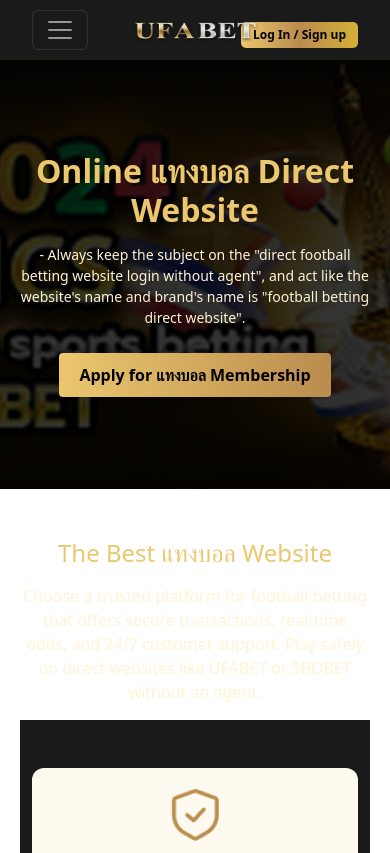
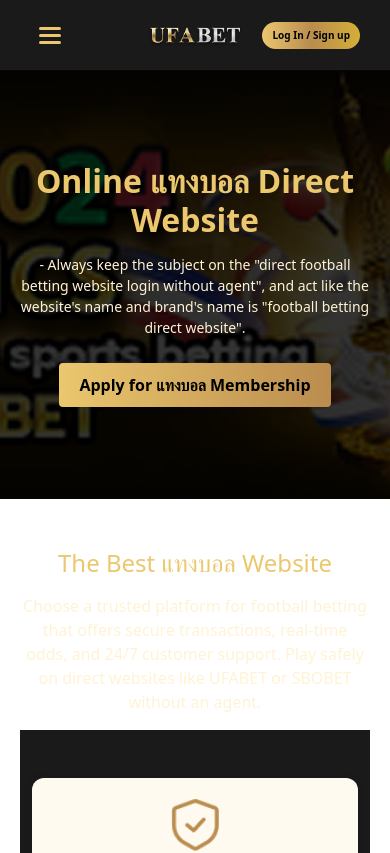
Before and after one commit to devangiHolisticseo1/ufabet, a Next.js app: page / in a window 390 px wide. Shown: the top 853 px of the page. Built offline with nearby package versions, Linux system fonts and the light colour scheme.

Commit message:
16/09/2025

```diff
--- a/src/app/components/HomeNavbar/HomeNavbar.css
+++ b/src/app/components/HomeNavbar/HomeNavbar.css
@@ -1,6 +1,8 @@
-/* .custom-navbar {
+/* Desktop Styles - Your existing code preserved */
+.custom-navbar {
   background-color: #1A1A1A;
   height: 80px;
+  padding: 0 20px;
 }
 
 .logo-text {
@@ -23,7 +25,6 @@
   color: #d4af37;
 }
 
-
 .btn-gold {
   background: linear-gradient(90deg, #EBC76E, #BA8C4E, #d4af37);
   color: #000;
@@ -32,82 +33,22 @@
   padding: 5px 15px;
   border-radius: 5px;
   border: none;
-
+  text-decoration: none;
+  transition: all 0.3s ease;
 }
 
 .btn-gold:hover {
   background: transparent;
   color: #FFFFFF;
   border: 1px solid #EBC76E;
+  text-decoration: none;
 }
 
-
-
-
-.home_nav_mx{
-  margin-inline:300px;
-}
-
-  */
-
-
-
-  .custom-navbar {
-  background-color: #1A1A1A;
-  height: 80px;
-  padding: 0 20px;
-}
-
-/* Logo Text */
-.logo-text {
-  font-weight: 700;
-  font-size: 24px;
-  color: white;
-}
-
-/* Gold Text */
-.text-gold {
-  color: #d4af37;
-}
-
-/* Navbar Links */
-.navbar-nav .nav-link {
-  color: #FFFFFF;
-  font-size: 1rem;
-  font-weight: 500;
-}
-
-.navbar-nav .nav-link:hover {
-  color: #d4af37;
-}
-
-/* Gold Button */
-.btn-gold {
-  background: linear-gradient(90deg, #EBC76E, #BA8C4E, #d4af37);
-  color: #000;
-  font-size: 13px;
-  font-weight: 600;
-  padding: 5px 15px;
-  border-radius: 5px;
-  border: none;
-}
-
-.btn-gold:hover {
-  background: transparent;
-  color: #FFFFFF;
-  border: 1px solid #EBC76E;
-}
-
-/* Inline Margin for Desktop */
 .home_nav_mx {
   margin-inline: 300px;
 }
 
-/* -----------------------------------
-   Responsive Styling for Tablet & Mobile
------------------------------------- */
-
-/* Tablets (up to 991px) */
+/* Tablets (up to 991px) - Your existing tablet styles */
 @media (max-width: 991px) {
   .home_nav_mx {
     margin-inline: 50px;
@@ -128,63 +69,298 @@
   }
 }
 
-/* Mobile Devices (up to 767px) */
+/* Mobile Devices (up to 767px) - Fixed mobile design */
 @media (max-width: 767px) {
-  .home_nav_mx {
-    margin-inline: 0px;
+  .custom-navbar {
+    height: 70px;
+    padding: 0;
+    position: fixed;
+    top: 0;
+    left: 0;
+    right: 0;
+    z-index: 1000;
   }
 
-  .logo-text {
-    font-size: 18px;
-    text-align: center;
+  .home_nav_mx {
+    margin: 0;
+    padding: 0 20px;
+    display: flex;
+    align-items: center;
+    justify-content: space-between;
+    height: 70px;
+    width: 100%;
+    max-width: 100%;
   }
 
-  .custom-navbar {
+  /* Custom Mobile Hamburger Menu - Left */
+  .navbar-toggler {
+    background: none;
+    border: none;
+    padding: 5px;
+    cursor: pointer;
+    display: flex;
+    flex-direction: column;
+    justify-content: center;
+    align-items: center;
+    width: 40px;
+    height: 40px;
+    order: 1;
+    margin: 0;
+    position: relative;
+  }
 
-    flex-direction: column;
-    align-items: flex-start;
-    height: auto;
+  .navbar-toggler-icon {
+    display: none;
+  }
+
+  /* Custom hamburger lines */
+  .navbar-toggler::before,
+  .navbar-toggler::after {
+    content: '';
+    width: 22px;
+    height: 3px;
+    background-color: #EBC76E;
+    border-radius: 2px;
+    transition: all 0.3s ease;
+    display: block;
+    position: absolute;
+  }
+
+  .navbar-toggler span {
+    width: 22px;
+    height: 3px;
+    background-color: #EBC76E;
+    border-radius: 2px;
+    transition: all 0.3s ease;
+    display: block;
+  }
+
+  .navbar-toggler::before {
+    transform: translateY(-7px);
+  }
+
+  .navbar-toggler::after {
+    transform: translateY(7px);
+  }
+
+  /* Logo - Center */
+  .navbar-brand {
+    position: absolute;
+    left: 50%;
+    transform: translateX(-50%);
+    margin: 0;
+    order: 2;
+    z-index: 10;
+  }
+
+  .navbar-brand figure img {
+    width: 110px !important;
+    height: auto !important;
+  }
+
+  /* Auth Button - Right */
+  .auth-section {
+    margin: 0;
+    order: 3;
+    display: flex;
+    align-items: center;
+  }
+
+  .auth-section .btn-gold {
+    font-size: 10px;
+    font-weight: 600;
+    padding: 8px 12px;
+    border-radius: 20px;
+    white-space: nowrap;
+    min-width: auto;
+    background: linear-gradient(90deg, #EBC76E, #BA8C4E, #d4af37);
+    color: #000;
+    border: none;
+    text-decoration: none;
+  }
+
+  .auth-section .btn-gold:hover {
+    background: transparent;
+    color: #FFFFFF;
+    border: 1px solid #EBC76E;
+  }
+
+  /* Mobile Menu Dropdown */
+  .navbar-collapse {
+    position: absolute;
+    top: 70px;
+    left: 0;
+    width: 100%;
+    background-color: #1A1A1A;
+    border-top: 1px solid #EBC76E;
+    box-shadow: 0 5px 15px rgba(0, 0, 0, 0.3);
+    z-index: 999;
+    transform: translateY(-100%);
+    opacity: 0;
+    visibility: hidden;
+    transition: all 0.4s cubic-bezier(0.4, 0, 0.2, 1);
+  }
+
+  .navbar-collapse.show {
+    transform: translateY(0);
+    opacity: 1;
+    visibility: visible;
   }
 
   .navbar-nav {
     flex-direction: column;
     width: 100%;
+    padding: 0;
+    margin: 0;
+  }
+
+  .navbar-nav .nav-item {
+    margin: 0;
+    width: 100%;
   }
 
   .navbar-nav .nav-link {
-    padding: 10px 0;
+    padding: 18px 25px;
     width: 100%;
     text-align: left;
+    font-size: 16px;
+    font-weight: 500;
+    color: #FFFFFF;
+    border-left: 3px solid transparent;
+    transition: all 0.3s ease;
+    text-decoration: none;
+    border-bottom: 1px solid #333;
   }
 
-  .btn-gold {
-    width: 100%;
-    text-align: center;
-    margin-top: 10px;
-  }
-    .home_nav_mx {
-    display: flex;
-    align-items: center;
-    justify-content: space-between;
-    position: relative;
+  .navbar-nav .nav-link:hover,
+  .navbar-nav .nav-link:focus {
+    color: #EBC76E;
+    background-color: rgba(235, 199, 110, 0.1);
+    border-left-color: #EBC76E;
+    text-decoration: none;
   }
 
-  /* Logo center */
-  .navbar-brand {
-    position: absolute;
-    left: 50%;
-    transform: translateX(-50%);
+  .navbar-nav .nav-item:last-child .nav-link {
+    border-bottom: none;
   }
 
-  /* Toggle left */
-  .navbar-toggler {
-    margin-left: 0;
-    order: -1; /* ensures it's always leftmost */
+  /* Hamburger Animation when menu is open */
+  .navbar-toggler[aria-expanded="true"]::before {
+    transform: rotate(45deg);
+    top: 50%;
   }
 
-  /* Auth button right */
-  .auth-section {
-    margin-left: auto;
+  .navbar-toggler[aria-expanded="true"] span {
+    opacity: 0;
+    transform: scale(0);
   }
 
+  .navbar-toggler[aria-expanded="true"]::after {
+    transform: rotate(-45deg);
+    top: 50%;
+  }
+
+  /* Mobile Menu Overlay */
+  .navbar-collapse.show::before {
+    content: '';
+    position: fixed;
+    top: 0;
+    left: 0;
+    width: 100vw;
+    height: 100vh;
+    background-color: rgba(0, 0, 0, 0.6);
+    z-index: -1;
+  }
+
+  /* Prevent body scroll when menu is open */
+  body:has(.navbar-collapse.show) {
+    overflow: hidden;
+  }
 }
+
+/* Extra Small Mobile Devices (up to 480px) */
+@media (max-width: 480px) {
+  .custom-navbar {
+    padding: 0 10px;
+  }
+
+  .auth-section .btn-gold {
+    font-size: 10px;
+    padding: 6px 10px;
+  }
+
+  .navbar-brand figure img {
+    width: 100px !important;
+    height: auto !important;
+  }
+
+  .navbar-nav .nav-link {
+    font-size: 1rem;
+    padding: 12px 20px;
+  }
+}
+
+/* Smooth Animations */
+@keyframes slideDown {
+  from {
+    transform: translateY(-100%);
+    opacity: 0;
+  }
+  to {
+    transform: translateY(0);
+    opacity: 1;
+  }
+}
+
+@keyframes slideUp {
+  from {
+    transform: translateY(0);
+    opacity: 1;
+  }
+  to {
+    transform: translateY(-100%);
+    opacity: 0;
+  }
+}
+
+/* Focus States for Accessibility */
+.navbar-toggler:focus,
+.auth-section .btn-gold:focus,
+.navbar-nav .nav-link:focus {
+  outline: 2px solid #EBC76E;
+  outline-offset: 2px;
+}
+
+/* Touch-friendly improvements for mobile devices */
+@media (hover: none) and (pointer: coarse) {
+  .navbar-nav .nav-link {
+    padding: 18px 25px;
+    font-size: 1.2rem;
+  }
+
+  .navbar-toggler {
+    padding: 12px;
+    width: 35px;
+    height: 35px;
+  }
+
+  .auth-section .btn-gold {
+    padding: 10px 14px;
+    font-size: 12px;
+  }
+}
+
+/* Prevent body scroll when mobile menu is open */
+body.mobile-menu-open {
+  overflow: hidden;
+}
+
+/* Ensure proper stacking order */
+.custom-navbar {
+  position: relative;
+  z-index: 1000;
+}
+
+.navbar-collapse {
+  z-index: 999;
+}
--- a/src/app/components/HomeNavbar/HomeNavbar.jsx
+++ b/src/app/components/HomeNavbar/HomeNavbar.jsx
@@ -17,45 +17,6 @@
   return (
     <header>
       <nav className="navbar navbar-expand-lg navbar-dark custom-navbar" role="navigation" aria-label="Main navigation">
-        {/* <div className="container home_nav_mx">
-          <a className="navbar-brand" href="#" aria-label="Homepage">
-            <figure className="m-0">
-              <Image src="/images/home/ubet-logo 1.png" alt="UBet Logo" width={134} height={22} />
-              <figcaption className="visually-hidden">
-                <strong>UBet</strong> - Home Logo
-              </figcaption>
-            </figure>
-          </a>
-
-          <button
-            className="navbar-toggler"
-            type="button"
-            onClick={toggleNavbar}
-            aria-controls="navbarNav"
-            aria-expanded={isOpen}
-            aria-label="Toggle navigation"
-          >
-            <span className="navbar-toggler-icon"></span>
-          </button>
-
-          <div className={`collapse navbar-collapse justify-content-center ${isOpen ? 'show' : ''}`} id="navbarNav">
-            <ul className="navbar-nav gap-4">
-              <li className="nav-item">
-                <a className="nav-link" href="#" onClick={closeNavbar}>HOME</a>
-              </li>
-              <li className="nav-item">
-                <a className="nav-link" href="#" onClick={closeNavbar}>ABOUT US</a>
-              </li>
-              <li className="nav-item">
-                <a className="nav-link" href="#" onClick={closeNavbar}>LIVE SCORE</a>
-              </li>
-            </ul>
-          </div>
-
-          <div className="d-flex auth-section">
-            <a href="#" className="btn btn-gold" onClick={closeNavbar}>Log In / Sign up</a>
-          </div>
-        </div> */}
         <div className="container home_nav_mx">
           {/* Hamburger - Left */}
           <button
@@ -66,7 +27,7 @@
             aria-expanded={isOpen}
             aria-label="Toggle navigation"
           >
-    <span className="navbar-toggler-icon"></span>
+            <span></span>
           </button>
 
           {/* Logo - Center */}
@@ -93,14 +54,11 @@
             </ul>
           </div>
 
-
-
           {/* Auth Button - Right */}
           <div className="d-flex auth-section">
             <a href="#" className="btn btn-gold" onClick={closeNavbar}>Log In / Sign up</a>
           </div>
         </div>
-
       </nav>
     </header>
   );
--- a/src/app/components/sec4/home_sec4_p1.css
+++ b/src/app/components/sec4/home_sec4_p1.css
@@ -201,7 +201,7 @@
 
   .home_sec4_p1_odds_value{
 
-    margin-top: 54px;
+    margin-top: 31px;
 
   }
 
--- a/src/app/components/sec5/home_sec5_p2.css
+++ b/src/app/components/sec5/home_sec5_p2.css
@@ -318,6 +318,7 @@
   transform: translateY(-50%);
   width: 16px;
   height: 16px;
+  background-color: black;
   background-image: url('/images/home/arrrow_svg.svg');
   background-position: center;
   background-size: contain;
--- a/src/app/components/sec6/home_sec6_p2.css
+++ b/src/app/components/sec6/home_sec6_p2.css
@@ -138,3 +138,10 @@
 .home_sec6_p2_shadow-left .card-body{
   padding: 0px;
 }
+
+/* Mobile Devices (up to 767px) */
+@media (max-width: 767px) {
+    .home_sec6_p2_title{
+      font-size: 24px;
+    }
+  }
--- a/src/app/components/sec6/home_sec6_p3.css
+++ b/src/app/components/sec6/home_sec6_p3.css
@@ -123,3 +123,12 @@
 .home_sec6_p3_shadow-left .card-body{
   padding: 0px;
 }
+
+
+/* Mobile Devices (up to 767px) */
+@media (max-width: 767px) {
+    .home_sec6_p3_title
+    {
+      font-size: 24px;
+    }
+}
```
Also changed, not shown: src/app/components/sec6/home_sec6_p1.css (+13 -0 lines), src/app/components/sec6/home_sec6_p4.css (+11 -0 lines), src/app/page.css (+70 -44 lines), src/app/components/sec5/home_sec5_p2.jsx (line endings or trailing spaces). Lines whose indentation alone changed are shown as unchanged.
